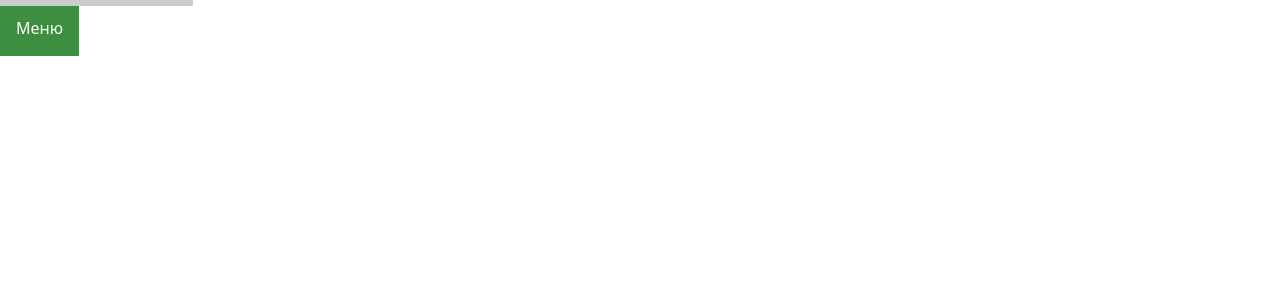
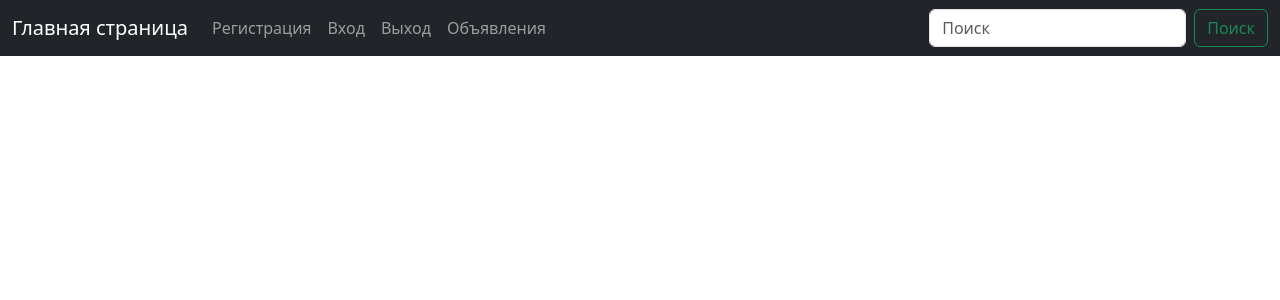
Before and after one commit to SashaLesik/Learn_pyhton_site_clon, a Flask app: template web_app/templates/registration.html in a window 1280 px wide. Shown: the top 300 px of the page. Run offline with Flask 3, Linux system fonts and the light colour scheme; the template is opened without the code that fills it, so the values that code supplies are empty.

Commit message:
добавили форму, добавили меню

```diff
--- a/web_app/app.py
+++ b/web_app/app.py
@@ -28,9 +28,7 @@
         return User.query.get(user_id)
 
     @app.route('/')
-
     def main():
         return render_template('main.html')
 
-
     return app
--- a/web_app/templates/base.html
+++ b/web_app/templates/base.html
@@ -4,7 +4,7 @@
   <head>
     <meta charset="utf-8">
     <meta name="viewport" content="width=device-width, initial-scale=1">
-    <title>OLX-Клон</title>
+    <title>{% block title %}{% endblock %}</title>
     <link href="https://cdn.jsdelivr.net/npm/bootstrap@5.3.2/dist/css/bootstrap.min.css" rel="stylesheet" integrity="sha384-T3c6CoIi6uLrA9TneNEoa7RxnatzjcDSCmG1MXxSR1GAsXEV/Dwwykc2MPK8M2HN" crossorigin="anonymous">
     <style>
 
@@ -161,14 +161,33 @@
 <body>
 {% block body %}{% endblock %}
 
-        <script src="https://cdn.jsdelivr.net/npm/bootstrap@5.3.2/dist/js/bootstrap.bundle.min.js" integrity="sha384-C6RzsynM9kWDrMNeT87bh95OGNyZPhcTNXj1NW7RuBCsyN/o0jlpcV8Qyq46cDfL" crossorigin="anonymous"></script>
-</div>
-<div class="dropup">
-  <button class="dropbtn">Меню</button>
-  <div class="dropup-content">
-    <a href= "./login">Войти в учетную запись</a>
-    <a href= "./logout">Выйти из учетной записи</a>
-    <a href= "./register">Зарегистрироваться</a>
-  </div>
+ <nav class="navbar navbar-expand-md navbar-dark fixed-top bg-dark">
+    <div class="container-fluid">
+      <a class="navbar-brand" href="/">Главная страница</a>
+      <button class="navbar-toggler collapsed" type="button" data-bs-toggle="collapse" data-bs-target="#navbarCollapse" aria-controls="navbarCollapse" aria-expanded="false" aria-label="Toggle navigation">
+        <span class="navbar-toggler-icon"></span>
+      </button>
+      <div class="navbar-collapse collapse" id="navbarCollapse" style="">
+        <ul class="navbar-nav me-auto mb-2 mb-md-0">
+          <li class="nav-item">
+            <a class="nav-link" href="/register">Регистрация</a>
+          </li>
+          <li class="nav-item">
+            <a class="nav-link" href="/login">Вход</a>
+          </li>
+          <li class="nav-item">
+            <a class="nav-link" href="/logout">Выход</a>
+          </li>
+         <li class="nav-item">
+            <a class="nav-link" href="/adverts">Объявления</a>
+          </li>
+        </ul>
+        <form class="d-flex" role="search">
+          <input class="form-control me-2" type="search" placeholder="Поиск" aria-label="Поиск">
+          <button class="btn btn-outline-success" type="submit">Поиск</button>
+        </form>
+      </div>
+    </div>
+  </nav>
 </body>
 </html>
--- a/web_app/templates/login.html
+++ b/web_app/templates/login.html
@@ -1,5 +1,8 @@
 {% extends "base.html" %}
-{% block content %}
+{% block title %}
+Авторизация
+{% endblock %}
+{% block body %}
 {% with messages = get_flashed_messages() %}
     {% if messages %}
     <div class="alert alert-warning" role="alert">
--- a/web_app/templates/registration.html
+++ b/web_app/templates/registration.html
@@ -1,5 +1,8 @@
 {% extends "base.html" %}
-{% block content %}
+{% block title %}
+Регистрация
+{% endblock %}
+{% block body %}
 {% with messages = get_flashed_messages() %}
     {% if messages %}
     <div class="alert alert-warning" role="alert">
--- a/web_app/user/models.py
+++ b/web_app/user/models.py
@@ -1,9 +1,10 @@
 from flask_login import UserMixin
-from web_app.models import db
+from web_app.adverts.models import db
 from werkzeug.security import generate_password_hash, check_password_hash
 from flask_migrate import Migrate
 
 migrate = Migrate(db)
+
 
 class User(db.Model, UserMixin):
     id = db.Column(db.Integer, primary_key=True)
--- a/web_app/user/views.py
+++ b/web_app/user/views.py
@@ -5,8 +5,8 @@
 from flask_login import current_user, login_required, login_user, logout_user
 from web_app.user.models import db
 
+blueprint = Blueprint('user', __name__)
 
-blueprint = Blueprint('user', __name__, url_prefix='/users')
 
 @blueprint.route('/register', methods=["GET", "POST"])
 def register_page():
@@ -28,8 +28,6 @@
     title = "Регистрация"
     return render_template("registration.html", page_title=title,
                            form=form)
-
-
 
 
 @blueprint.route('/login')
```
